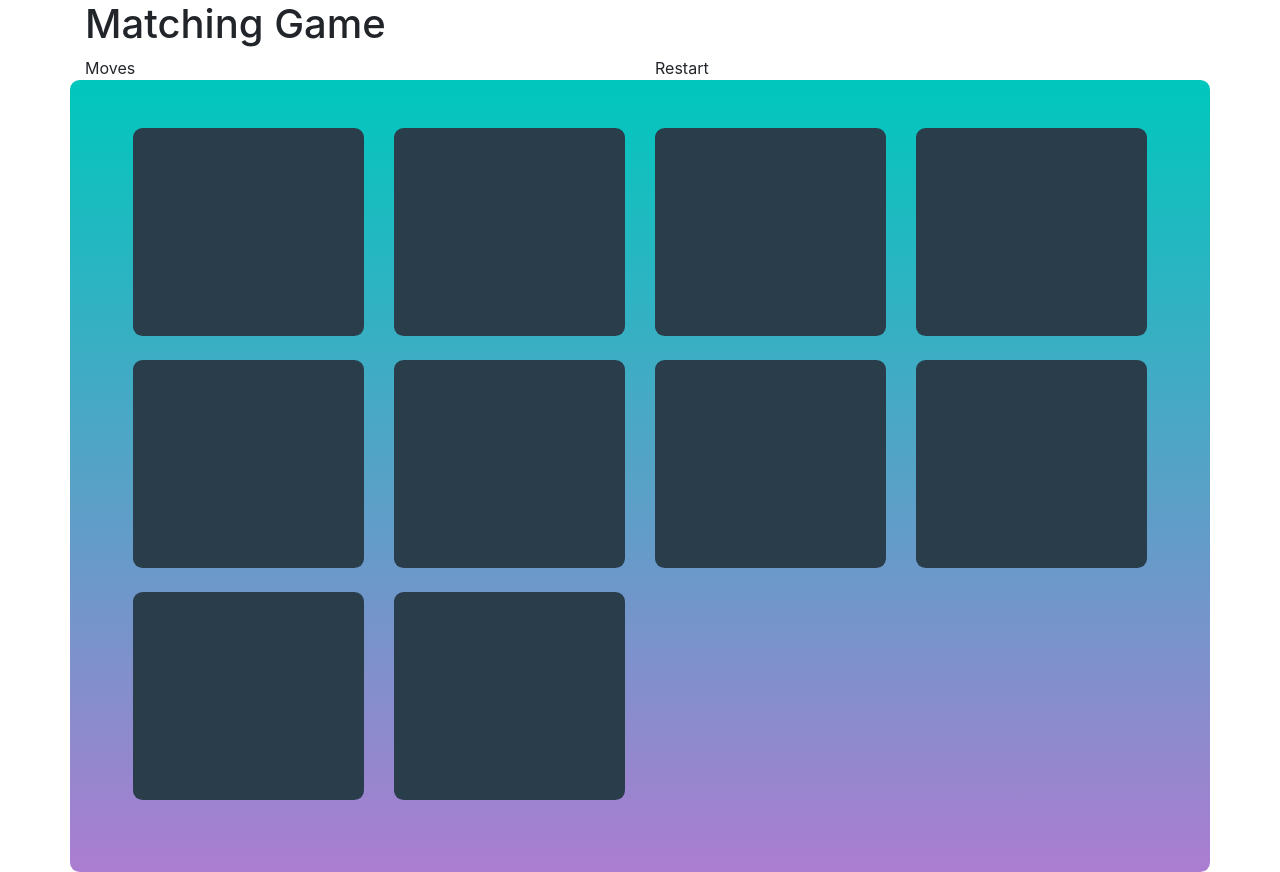
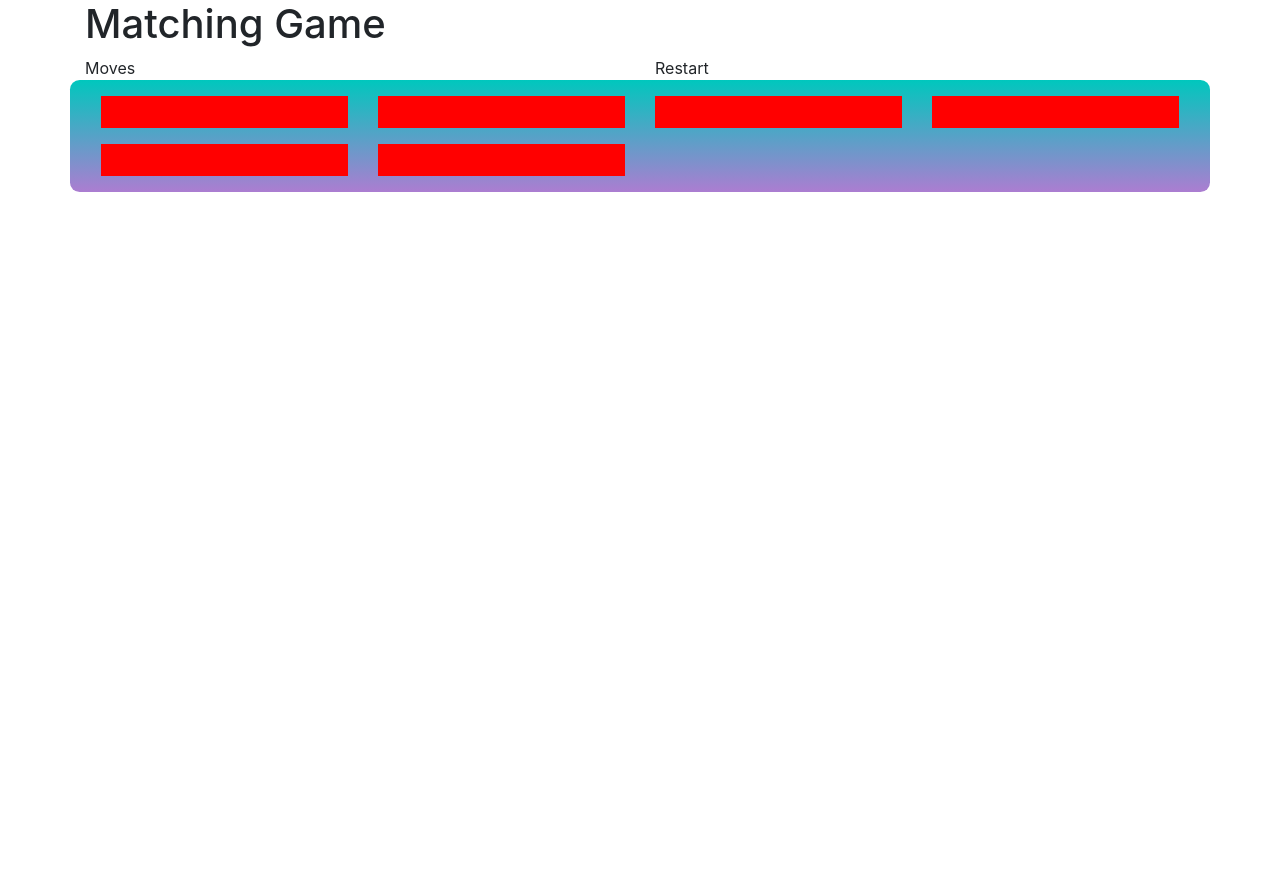
Before and after one commit to GabrielFresatto/memoty-game, a plain HTML site: page old/index.html in a window 1280 px wide. After the commit the page ends 800 px from the top, so only its background shows below. Drawn offline with nearby package versions, Linux system fonts and the light colour scheme.

Commit message:
falta o responsivo

```diff
--- a/css/estilo.css
+++ b/css/estilo.css
@@ -1,3 +1,7 @@
+.starRating {
+	font-size: 1.5rem;
+}
+
 .tabuleiro {
 	background-image: linear-gradient(to bottom, #00c7bd, #ac7dd1);
 	border-radius: .6rem;
@@ -29,7 +33,7 @@ h1 {
 }
 
 .up-side, .down-side {
-	padding: 4rem;
+	padding: 3rem;
 	border-radius: .6rem;
 	position: absolute;
 	top: 0;
--- a/old/css/estilo.css
+++ b/old/css/estilo.css
@@ -2,35 +2,32 @@
 	background-image: linear-gradient(to bottom, #00c7bd, #ac7dd1);
 	border-radius: .6rem;
 	position: relative;
+	padding: 1rem;
 }
 
 .card-game {
-	text-align: center;
-	color: #fff;
+	padding: 1rem;
 	position: relative;
-	height: 10rem;
-}
-
-.up-side, .down-side {
-	padding: 5rem;
-	border-radius: .6rem;
-	position: absolute;
-	top: 0;
-	left: 15px;
-	transition: all .5s;
-	width: calc(100% - 30px);
 }
 
 .up-side {
 	background: #2a3d4a;
-	opacity: 1;
-	height: 100%;
+    opacity: 1;
+    height: 100%;
+    width: 100%;
+    position: absolute;
+    top: 0;
+    left: 0;
 }
 
 .down-side {
-	/* #3ad0ab */
-	background-color: #18c2ff;
-	font-size: 2rem;
+	background: red;
+    opacity: 1;
+    height: 100%;
+    width: 100%;
+    position: absolute;
+    top: 0;
+    left: 0;
 }
 
 .hide {
--- a/old/index.html
+++ b/old/index.html
@@ -16,79 +16,43 @@
 			<div class="col-md-6">Moves</div>
 			<div class="col-md-6">Restart</div>
 		</div>
-		<article class="row p-5 tabuleiro">
-			<article class="col-md-3 mb-4 card-game">
-				<div class="up-side show">
-				</div>
-				<div class="down-side hide" value="1">
-					<i class="fas fa-ambulance"></i>
+		<article class="row tabuleiro">
+			<article class="col-3">
+				<div class="card-game">
+					<div class="up-side"></div>
+					<div class="down-side"></div>
 				</div>
 			</article>
-			<article class="col-md-3 mb-4 card-game">
-				<div class="up-side show">
-				</div>
-				<div class="down-side hide" value="2">
-					<i class="fas fa-address-book"></i>
+			<article class="col-3">
+				<div class="card-game">
+					<div class="up-side"></div>
+					<div class="down-side"></div>
 				</div>
 			</article>
-			<article class="col-md-3 mb-4 card-game">
-				<div class="up-side show">
-				</div>
-				<div class="down-side hide" value="2">
-					<i class="fas fa-address-book"></i>
+			<article class="col-3">
+				<div class="card-game">
+					<div class="up-side"></div>
+					<div class="down-side"></div>
 				</div>
 			</article>
-			<article class="col-md-3 mb-4 card-game">
-				<div class="up-side show">
-				</div>
-				<div class="down-side hide" value="1">
-					<i class="fas fa-ambulance"></i>
+			<article class="col-3">
+				<div class="card-game">
+					<div class="up-side"></div>
+					<div class="down-side"></div>
 				</div>
 			</article>
-			<article class="col-md-3 mb-4 card-game">
-				<div class="up-side show">
-				</div>
-				<div class="down-side hide" value="1">
-					<i class="fas fa-air-freshener"></i>
+			<article class="col-3 mt-3">
+				<div class="card-game">
+					<div class="up-side"></div>
+					<div class="down-side"></div>
 				</div>
 			</article>
-			<article class="col-md-3 mb-4 card-game">
-				<div class="up-side show">
-				</div>
-				<div class="down-side hide" value="1">
-					<i class="fas fa-air-freshener"></i>
+			<article class="col-3 mt-3">
+				<div class="card-game">
+					<div class="up-side"></div>
+					<div class="down-side"></div>
 				</div>
 			</article>
-			<article class="col-md-3 mb-4 card-game">
-				<div class="up-side show">
-				</div>
-				<div class="down-side hide" value="1">
-					<i class="fas fa-ambulance"></i>
-				</div>
-			</article>
-			<article class="col-md-3 mb-4 card-game">
-				<div class="up-side show">
-				</div>
-				<div class="down-side hide" value="1">
-					<i class="fas fa-air-freshener"></i>
-				</div>
-			</article>
-			<article class="col-md-3 mb-4 card-game">
-				<div class="up-side show">
-				</div>
-				<div class="down-side hide" value="1">
-					<i class="fas fa-ambulance"></i>
-				</div>
-			</article>
-			<article class="col-md-3 mb-4 card-game">
-				<div class="up-side show">
-				</div>
-				<div class="down-side hide" value="1">
-					<i class="fas fa-air-freshener"></i>
-				</div>
-			</article>
-
-
 		</article>
 	</section>
 	<script src="https://code.jquery.com/jquery-3.3.1.slim.min.js" integrity="sha384-q8i/X+965DzO0rT7abK41JStQIAqVgRVzpbzo5smXKp4YfRvH+8abtTE1Pi6jizo" crossorigin="anonymous"></script>
```
Also changed, not shown: index.html (+8 -2 lines), js/flip.js (+82 -19 lines).
